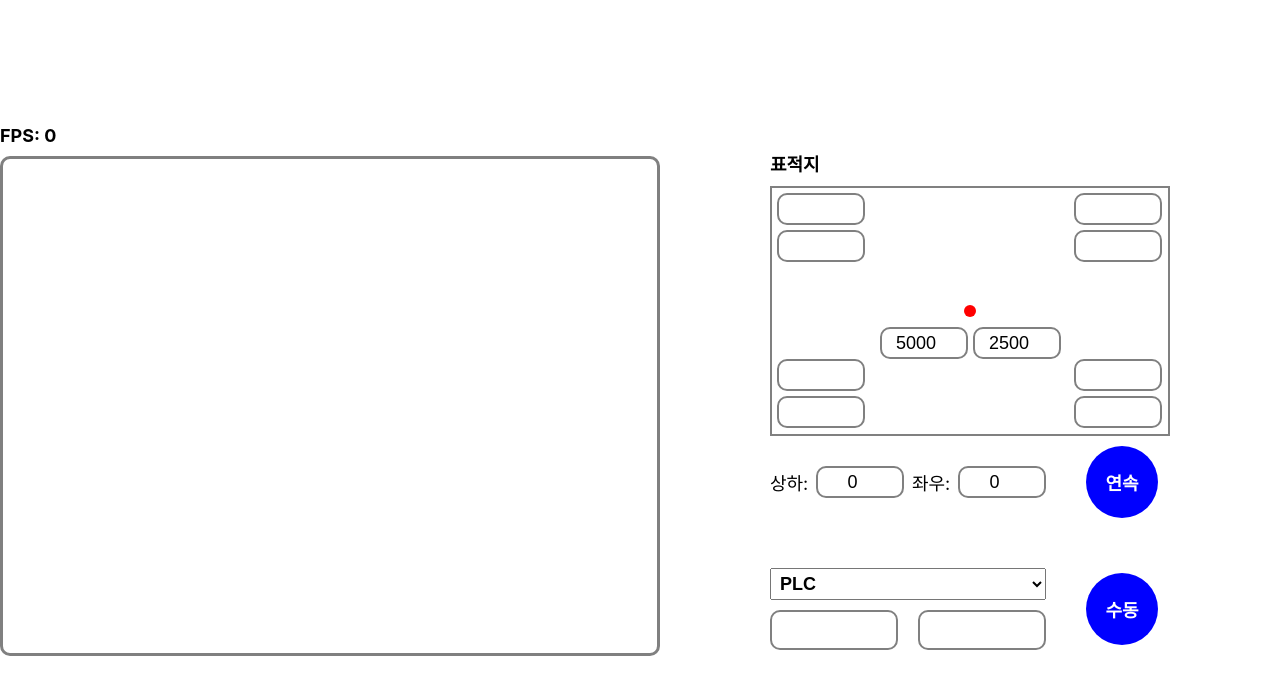
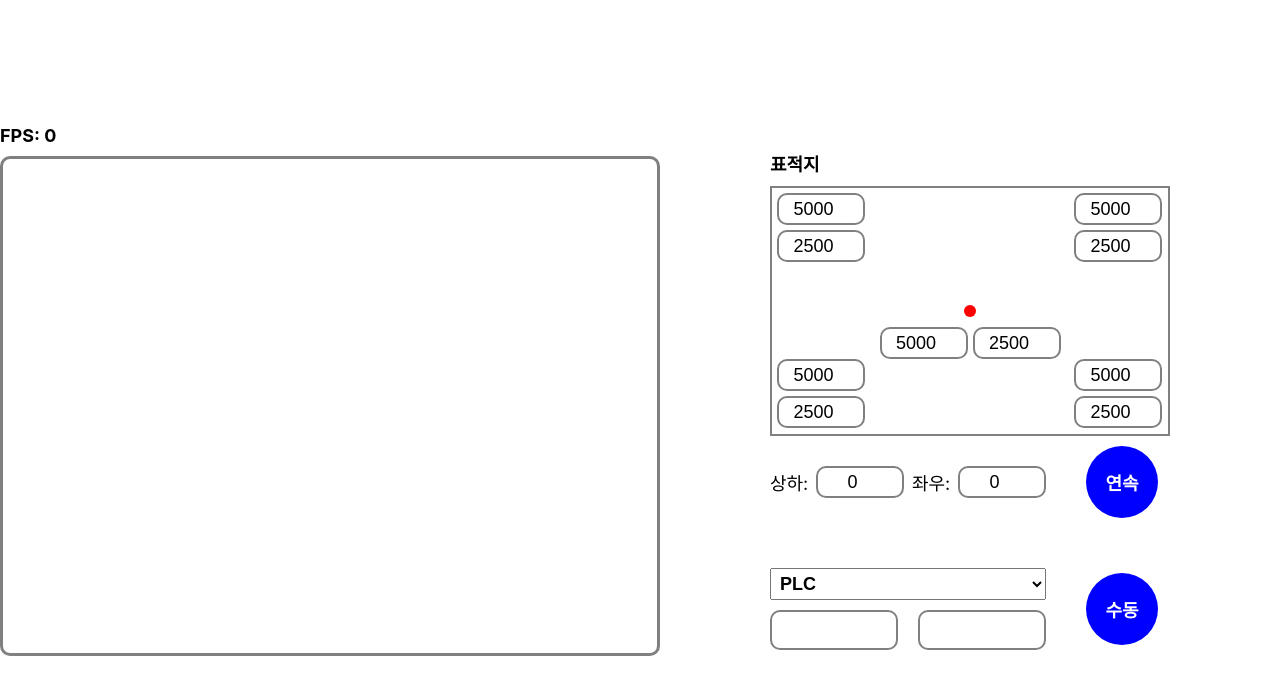
Before and after one commit to SeongHo-C/camera-plc-mapping, a React (Create React App) app in the folder frontend/: page / in a window 1280 px wide. Shown: the top 694 px of the page. Built offline with nearby package versions, Linux system fonts and the light colour scheme; no server answers; the HTML template or start-up script is replaced by a standard one.

Commit message:
Feat: 표적지 모서리 좌표 입력(수동, 자동)

```diff
--- a/frontend/src/App.jsx
+++ b/frontend/src/App.jsx
@@ -5,8 +5,9 @@ export default function App() {
   const [frame, setFrame] = useState('');
   const [fps, setFps] = useState(0);
   const [ws, setWs] = useState(null);
-  const [range, setRange] = useState(defaultRange)
-  const [center, setCenter] = useState(defaultCenter)
+  const [range, setRange] = useState(defaultRange);
+  const [center, setCenter] = useState(defaultCenter);
+  const [corner, setCorner] = useState(defaultCorner);
 
   const modeSelectRef = useRef(null)
   const xInputRef = useRef(null)
@@ -25,9 +26,36 @@ export default function App() {
 
   const handleCenterCoordinate = (e) => {
     const name = e.target.name;
-    const value = parseInt(e.target.value);
+    const value = parseInt(e.target.value) || 0;
 
-    setCenter({...center, [name]: value});
+    setCenter({ ...center, [name]: value });
+    handleCornerCoordinates({ ...center, [name]: value }, range);
+  }
+
+  const handleRange = (e) => {
+    const name = e.target.name;
+    const value = parseInt(e.target.value) || 0;
+
+    setRange({ ...range, [name]: value });
+    handleCornerCoordinates(center, { ...range, [name]: value });
+  }
+
+  const handleCornerCoordinates = (center, range) => {
+    const newCornerCoordinate = {
+      'LT': { 'x': center.x + range.x, 'y': center.y + range.y },
+      'RT': { 'x': center.x - range.x, 'y': center.y + range.y },
+      'LB': { 'x': center.x + range.x, 'y': center.y - range.y },
+      'RB': { 'x': center.x - range.x, 'y': center.y - range.y },
+    }
+
+    setCorner(newCornerCoordinate)
+  }
+
+  const handleCornerCoordinate = (e) => {
+    const [oneCorner, coordinate] = e.target.name.split('_');
+    const value = parseInt(e.target.value) || 0;
+
+    setCorner({ ...corner, [oneCorner]: { ...corner[oneCorner], [coordinate]: value } });
   }
 
   useEffect(() => {
@@ -107,33 +135,33 @@ export default function App() {
           <span className={styles.title}>표적지</span>
           <div className={styles.target}>
             <div className={styles.LT}>
-              <input className={styles.target_input} type="number" />
-              <input className={styles.target_input} type="number" />
+              <input className={styles.target_input} type="number" name="LT_x" value={corner.LT.x} onChange={handleCornerCoordinate} />
+              <input className={styles.target_input} type="number" name="LT_y" value={corner.LT.y} onChange={handleCornerCoordinate} />
             </div>
             <div className={styles.RT}>
-              <input className={styles.target_input} type="number" />
-              <input className={styles.target_input} type="number" />
+              <input className={styles.target_input} type="number" name="RT_x" value={corner.RT.x} onChange={handleCornerCoordinate} />
+              <input className={styles.target_input} type="number" name="RT_y" value={corner.RT.y} onChange={handleCornerCoordinate} />
             </div>
             <div className={styles.LB}>
-              <input className={styles.target_input} type="number" />
-              <input className={styles.target_input} type="number"/>
+              <input className={styles.target_input} type="number" name="LB_x" value={corner.LB.x} onChange={handleCornerCoordinate} />
+              <input className={styles.target_input} type="number" name="LB_y" value={corner.LB.y} onChange={handleCornerCoordinate} />
             </div>
             <div className={styles.RB}>
-              <input className={styles.target_input} type="number" />
-              <input className={styles.target_input} type="number" />
+              <input className={styles.target_input} type="number" name="RB_x" value={corner.RB.x} onChange={handleCornerCoordinate} />
+              <input className={styles.target_input} type="number" name="RB_y" value={corner.RB.y} onChange={handleCornerCoordinate} />
             </div>
             <div className={styles.dot} />
             <div className={styles.center}>
-              <input className={styles.target_input} type="number" name="x" defaultValue={center.x} onChange={handleCenterCoordinate} />
-              <input className={styles.target_input} type="number" name="y" defaultValue={center.y} onChange={handleCenterCoordinate}/>
+              <input className={styles.target_input} type="number" name="x" value={center.x} onChange={handleCenterCoordinate} />
+              <input className={styles.target_input} type="number" name="y" value={center.y} onChange={handleCenterCoordinate} />
             </div>
           </div>
           <div className={styles.range}>
             <div>
               <span>상하:</span>
-              <input className={styles.target_input} type="number" defaultValue={range.x} />
+              <input className={styles.target_input} type="number" name="x" value={range.x} onChange={handleRange} />
               <span>좌우:</span>
-              <input className={styles.target_input} type="number" defaultValue={range.y} />
+              <input className={styles.target_input} type="number" name="y" value={range.y} onChange={handleRange} />
             </div>
             <button>연속</button>
           </div>
@@ -158,3 +186,9 @@ export default function App() {
 
 const defaultRange = { 'x': 0, 'y': 0 };
 const defaultCenter = { 'x': 5000, 'y': 2500 };
+const defaultCorner = {
+  'LT': { 'x': defaultCenter.x + defaultRange.x, 'y': defaultCenter.y + defaultRange.y },
+  'RT': { 'x': defaultCenter.x - defaultRange.x, 'y': defaultCenter.y + defaultRange.y },
+  'LB': { 'x': defaultCenter.x + defaultRange.x, 'y': defaultCenter.y - defaultRange.y  },
+  'RB': { 'x': defaultCenter.x - defaultRange.x, 'y': defaultCenter.y - defaultRange.y  },
+};
```
